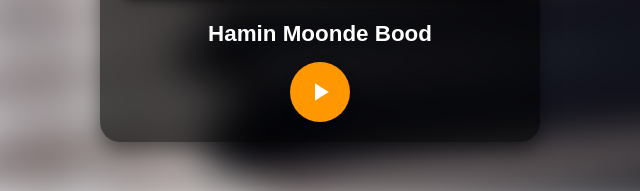
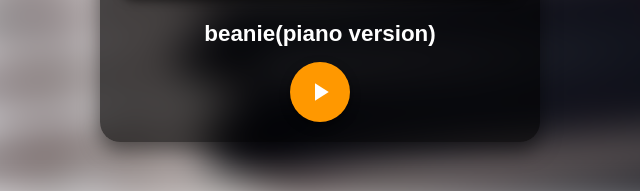
Before and after one commit to Ghost-falcon00/music-player, a plain HTML site: page index.html in a window 1280 px wide. Shown: the part 591-782 px from the top of the page, 320-960 px from the left. Drawn offline with Linux system fonts and the light colour scheme.

Commit message:
Update index.html

```diff
--- a/index.html
+++ b/index.html
@@ -114,7 +114,7 @@
         <img src="./cover.jpg" alt="Song Cover" class="cover">
 
         <!-- نام آهنگ -->
-        <div class="song-title">Hamin Moonde Bood</div>
+        <div class="song-title">beanie(piano version)</div>
 
         <!-- پلیر صوتی -->
         <audio id="audio" src="./beanie.mp3"></audio>
```
